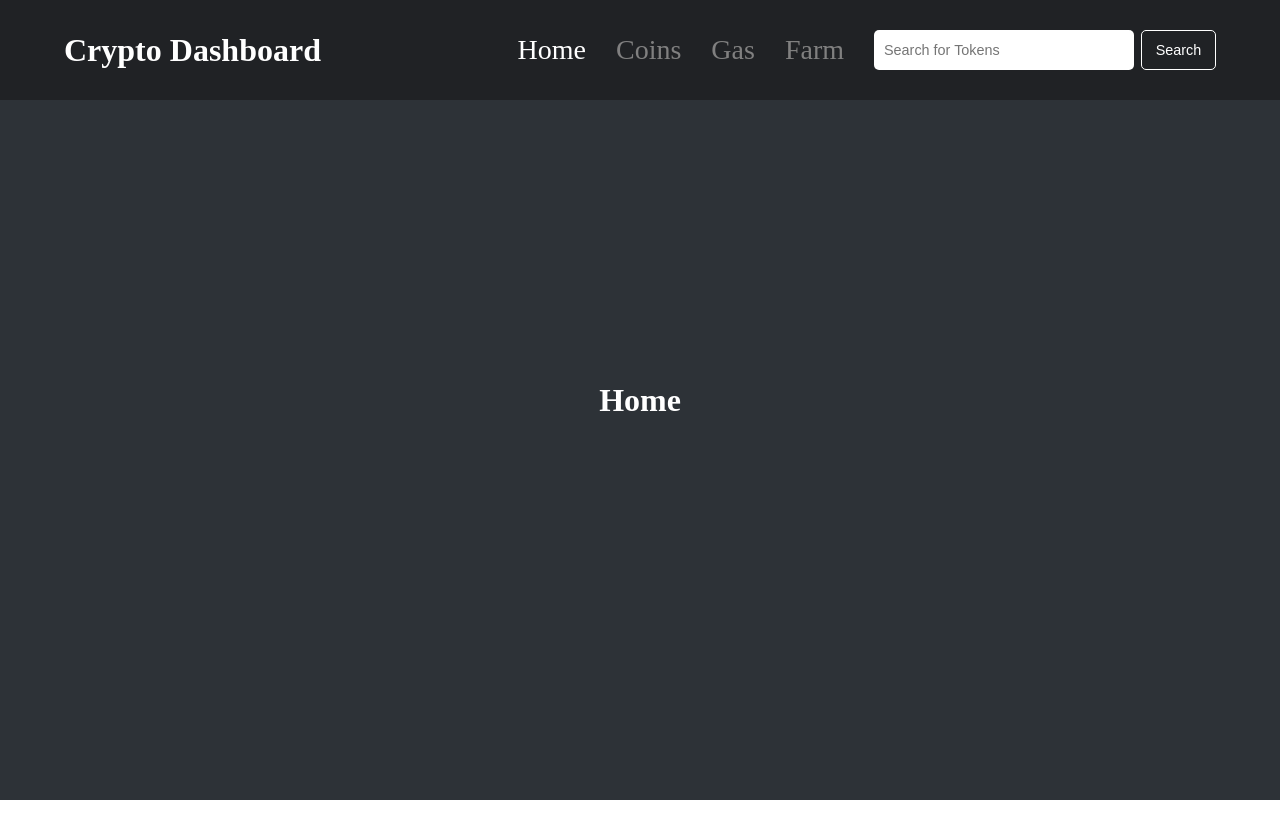
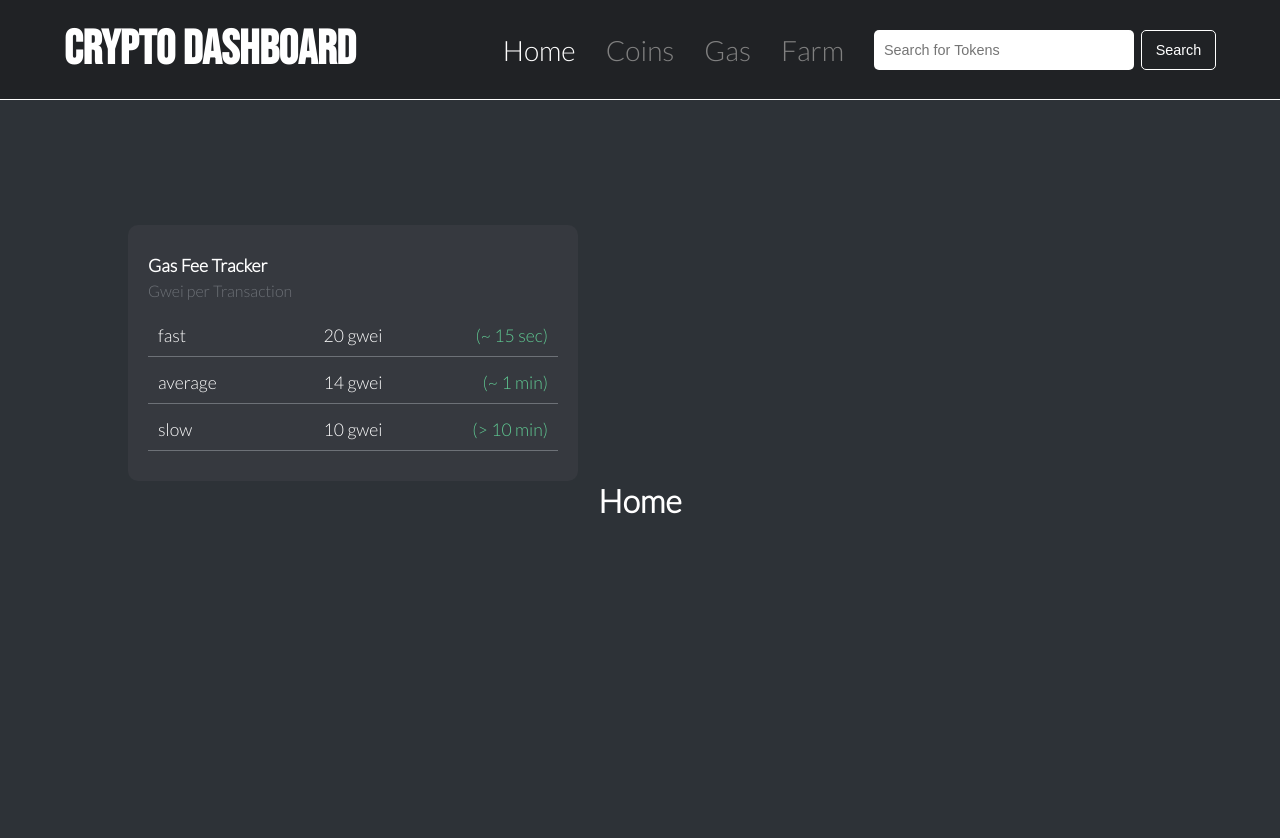
Before and after one commit to dan-jel/crypto-dashboard, a React (Create React App) app in the folder front-end/: page / in a window 1280 px wide. Shown: the top 838 px of the page. Before the commit the page ends 800 px from the top, so only its background shows below. Built offline with nearby package versions, Linux system fonts and the light colour scheme.

Commit message:
trending box

```diff
--- /dev/null
+++ b/front-end/src/components/GasTracker.js
@@ -0,0 +1,98 @@
+import React from "react";
+import styled from "styled-components";
+
+const GasTracker = () => {
+  return (
+    <Container>
+      <Headline>
+        <h3>Gas Fee Tracker</h3>
+        <h4>Gwei per Transaction</h4>
+      </Headline>
+      <Table>
+        <Column>
+          <p className="one">fast</p>
+          <p className="two">20 gwei</p>
+          <p className="three">(~ 15 sec)</p>
+        </Column>
+        <Line />
+        <Column>
+          <p className="one">average</p>
+          <p className="two">14 gwei</p>
+          <p className="three">(~ 1 min)</p>
+        </Column>
+        <Line />
+        <Column>
+          <p className="one">slow</p>
+          <p className="two">10 gwei</p>
+          <p className="three">(> 10 min)</p>
+        </Column>
+        <Line />
+      </Table>
+    </Container>
+  );
+};
+
+const Line = styled.div`
+  display: flex;
+  height: 1px;
+  width: 100%;
+  background: #6d7177;
+`;
+
+const Column = styled.div`
+  display: flex;
+  width: 390px;
+  justify-content: space-between;
+  padding-left: 10px;
+  p {
+    margin: 15px 0 10px 0;
+    width: 30%;
+    font-size: 1.1rem;
+  }
+  .one {
+    text-align: left;
+  }
+  .two {
+    text-align: center;
+  }
+  .three {
+    color: #60ca93;
+    text-align: right;
+  }
+`;
+
+const Table = styled.div`
+  display: flex;
+  flex-direction: column;
+  height: 100%;
+  width: 410px;
+  padding-left: 20px;
+  padding-bottom: 30px;
+`;
+
+const Container = styled.div`
+  display: flex;
+  flex-direction: column;
+  height: auto;
+  width: 450px;
+  background: #36393f;
+  position: absolute;
+  top: 125px;
+  left: 10%;
+  border-radius: 10px;
+  h3 {
+    margin: 30px 0 0 20px;
+    font-size: 1.1rem;
+  }
+  h4 {
+    margin: 0;
+    color: #6d7177;
+    margin: 5px 0 10px 20px;
+    font-weight: lighter;
+    font-size: 1rem;
+  }
+`;
+
+const Headline = styled.div``;
+
+export default GasTracker;
--- a/front-end/src/components/Nav.js
+++ b/front-end/src/components/Nav.js
@@ -7,6 +7,7 @@ const Nav = () => {
   const { pathname } = useLocation();
 
   return (
+    <LineContainer>
       <Container>
         <Logo>
           <h1>Crypto Dashboard</h1>
@@ -20,7 +21,10 @@ const Nav = () => {
                 </Link>
               </li>
               <li>
-              <Link to="/coins" class={pathname === "/coins" ? "current" : ""}>
+                <Link
+                  to="/coins"
+                  class={pathname === "/coins" ? "current" : ""}
+                >
                   Coins
                 </Link>
               </li>
@@ -48,8 +52,15 @@ const Nav = () => {
           </Search>
         </Box>
       </Container>
+    </LineContainer>
   );
 };
+const LineContainer = styled.div`
+  display: flex;
+  width: 100%;
+  height: 100px;
+  z-index: 99;
+`;
 
 const Container = styled.div`
   display: flex;
@@ -57,7 +68,7 @@ const Container = styled.div`
   background: #202225;
   color: white;
   width: 100%;
-  height: 100px;
+  height: 99px;
   align-items: center;
   z-index: 100;
 `;
@@ -73,6 +84,8 @@ const Logo = styled.div`
   display: flex;
   position: absolute;
   left: 5%;
+  font-family: "Bebas Neue";
+  font-size: 1.5rem;
 `;
 
 const Links = styled.div`
@@ -125,6 +138,7 @@ const Submit = styled.input`
     color: #202225;
     background: white;
     border: 1px solid #202225;
+    cursor: pointer;
   }
 `;
 
--- a/front-end/src/index.css
+++ b/front-end/src/index.css
@@ -1,3 +1,7 @@
+@import url("https://fonts.googleapis.com/css2?family=Bebas+Neue&display=swap");
+@import url("https://fonts.googleapis.com/css2?family=Lato:wght@300&display=swap");
+
 body {
   margin: 0;
+  font-family: "Lato", sans-serif;
 }
--- a/front-end/src/sites/Home.js
+++ b/front-end/src/sites/Home.js
@@ -1,10 +1,13 @@
 import React from "react";
 import styled from "styled-components";
+
+import Gastracker from "../components/GasTracker";
 
 const Home = () => {
   return (
     <Container>
       <h1>Home</h1>
+      <Gastracker />
     </Container>
   );
 };
```
Also changed, not shown: front-end/src/components/Calculator.js (added), front-end/src/components/Table.js (added), front-end/src/components/Trending.js (added). Lines whose indentation alone changed are shown as unchanged.
